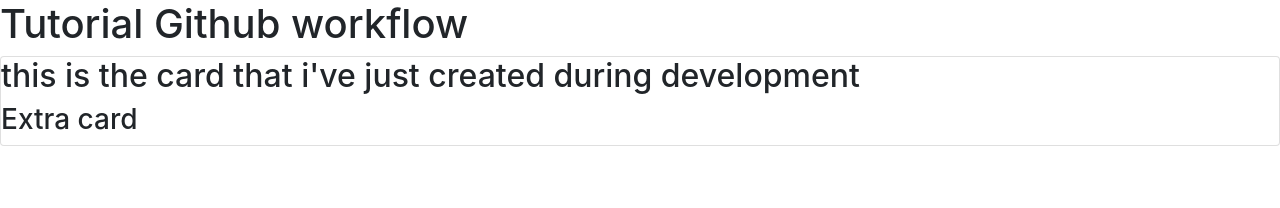
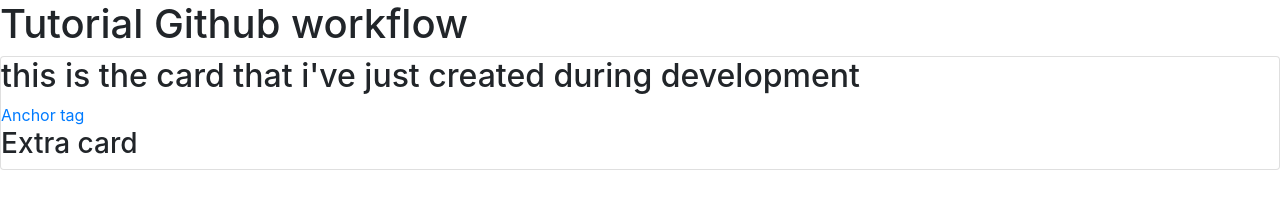
Before and after one commit to Airell98/Git-Hub-WorkFlow, a plain HTML site: page index.html in a window 1280 px wide. Drawn offline with nearby package versions, Linux system fonts and the light colour scheme.

Commit message:
menambahkan anchor tag

```diff
--- a/index.html
+++ b/index.html
@@ -14,6 +14,7 @@
       <div>
         <h2>this is the card that i've just created during development</h2>
       </div>
+      <a href="#">Anchor tag</a>
       <div>
         <h3>Extra card</h3>
       </div>
```
